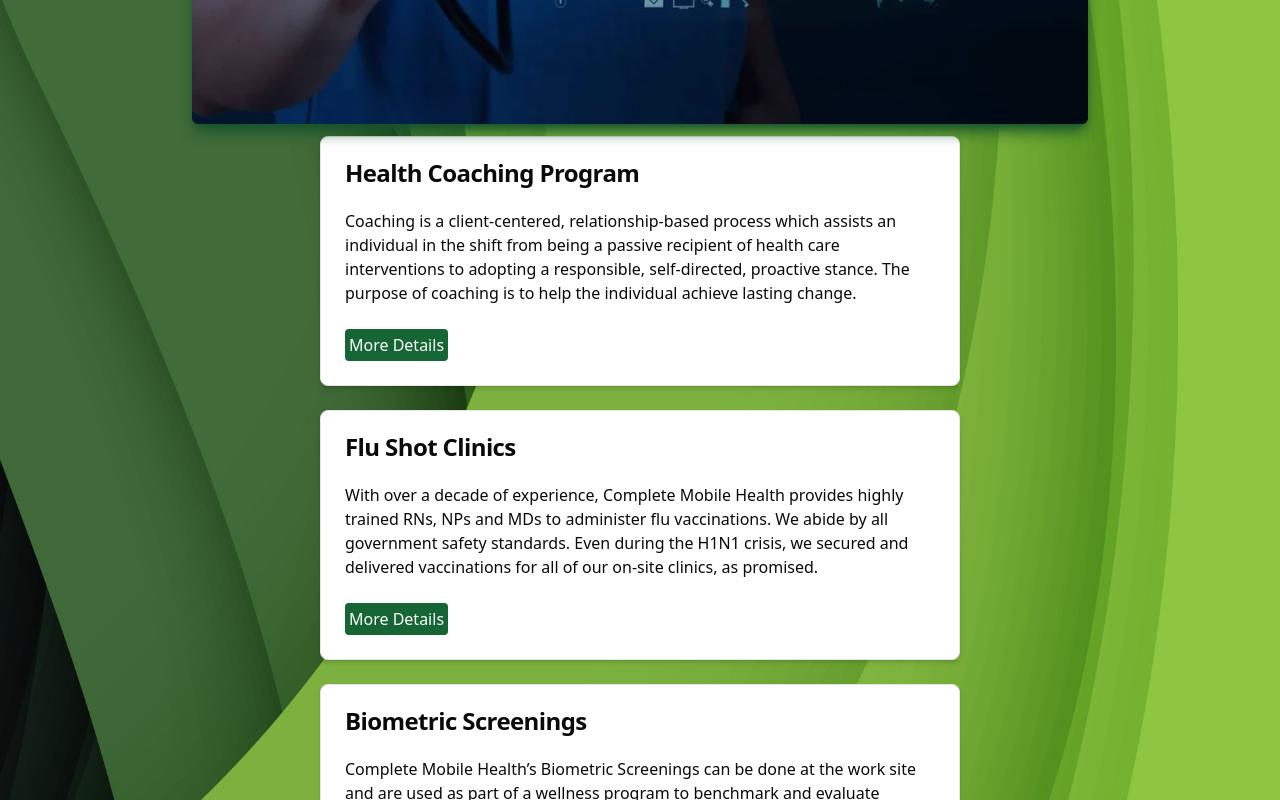
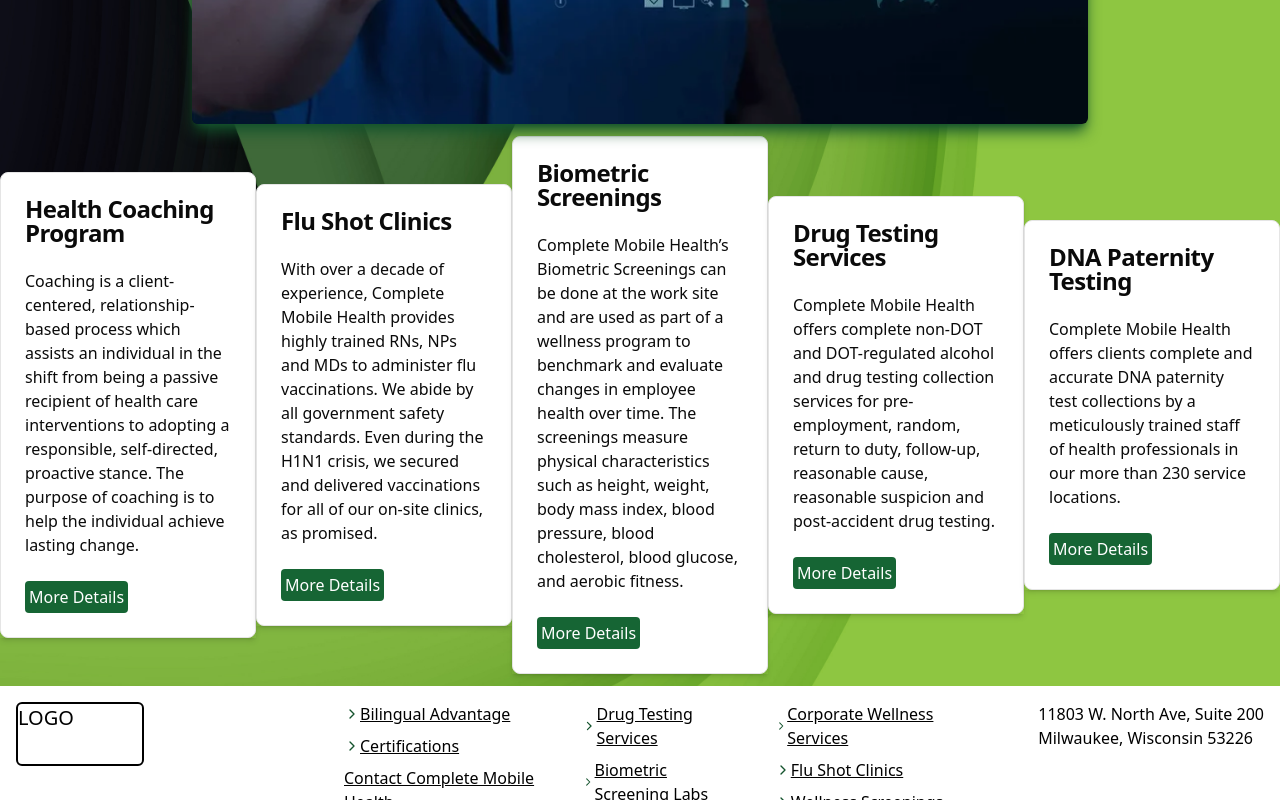
Before and after one commit to Dw1GHTY/cmh, a Next.js app in the folder cmh/: page /corporate_wellness in a window 1280 px wide. Shown: the part 460-1260 px from the top of the page. Built offline with nearby package versions, Linux system fonts and the light colour scheme.

Commit message:
email alert minifix

```diff
--- a/cmh/src/app/api/email/apply/route.ts
+++ b/cmh/src/app/api/email/apply/route.ts
@@ -15,7 +15,7 @@
     new Promise<string>((resolve, reject) => {
       transport.sendMail(mailOptions, function (err) {
         if (!err) {
-          resolve("Email sent");
+          // resolve("Email sent");
         } else {
           reject(err.message);
         }
--- a/cmh/src/app/api/email/contact/route.ts
+++ b/cmh/src/app/api/email/contact/route.ts
@@ -15,7 +15,7 @@
     new Promise<string>((resolve, reject) => {
       transport.sendMail(mailOptions, function (err) {
         if (!err) {
-          resolve("Email sent");
+          // resolve("Email sent");
         } else {
           reject(err.message);
         }
--- a/cmh/src/app/corporate_wellness/page.tsx
+++ b/cmh/src/app/corporate_wellness/page.tsx
@@ -10,7 +10,7 @@
         title="Corporate Wellness Services"
         subtitle=""
       />
-      <div className="flex flex-col justify-center items-center w-full h-fit">
+      <div className="flex flex-row justify-center items-center w-full h-fit">
         {/* //!ARTICLE */}
         <ParagraphCard
           title="Health Coaching Program"
--- a/cmh/src/components/Forms/ApplicationForm.tsx
+++ b/cmh/src/components/Forms/ApplicationForm.tsx
@@ -53,7 +53,6 @@
   } catch (err) {
     alert(`Error sending email!, error: ${err}`);
   } finally {
-    alert("Email successfully sent!");
   }
 }
 
--- a/cmh/src/components/Forms/ContactForm.tsx
+++ b/cmh/src/components/Forms/ContactForm.tsx
@@ -48,7 +48,6 @@
   } catch (err) {
     alert(`Error sending email!, error: ${err}`);
   } finally {
-    alert("Email successfully sent!");
   }
 }
 
```
